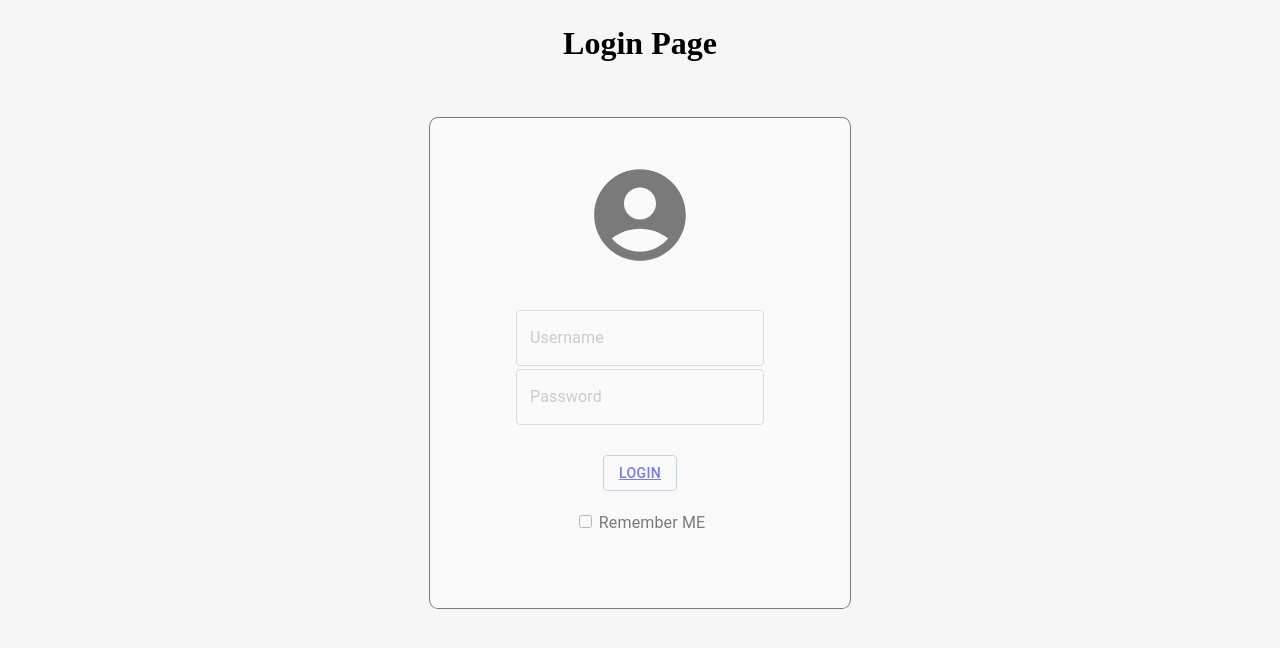
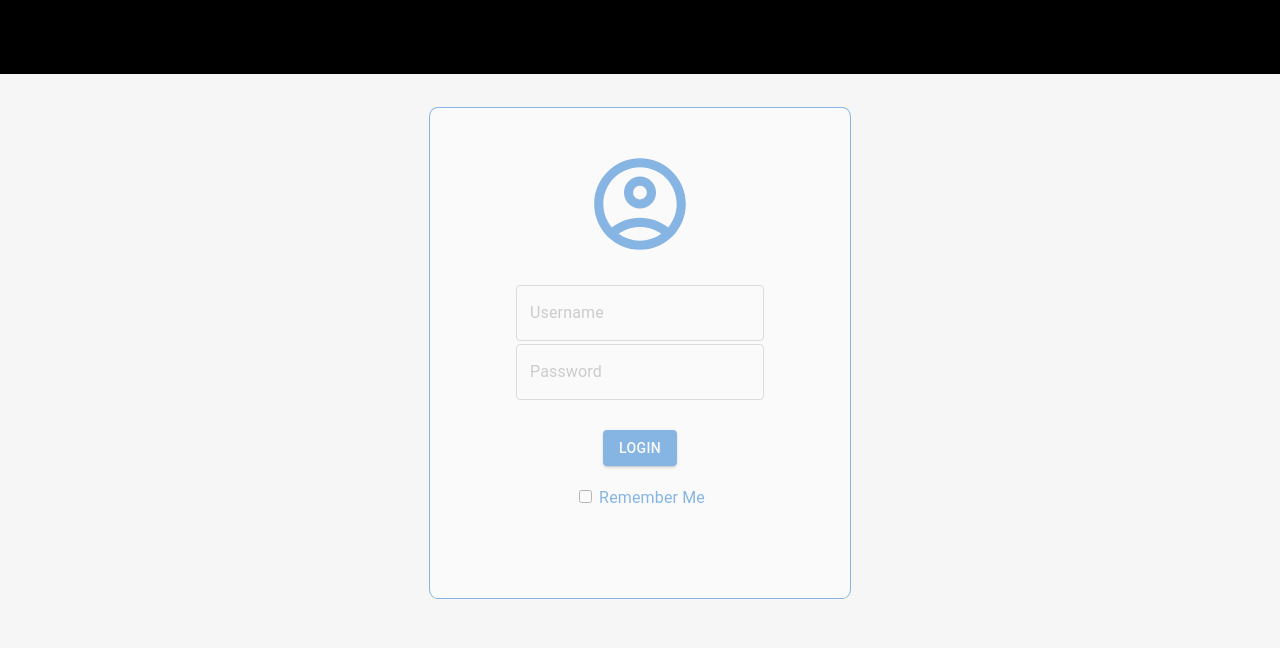
Before and after one commit to Bhavna0421/ecommerce_app, a Next.js app: page / in a window 1280 px wide. Shown: the top 648 px of the page. Built offline with nearby package versions, Linux system fonts and the light colour scheme.

Commit message:
fix: login page

```diff
--- a/src/components/header/Header.tsx
+++ b/src/components/header/Header.tsx
@@ -9,9 +9,9 @@ import { usewishlistStore } from "@/stores/usewishlistcart";
 import FavoriteBorderIcon from "@mui/icons-material/FavoriteBorder";
 
 interface Props {
-  onCartIconClick: () => void;
-  oncartClick: () => void;
-  onCloseIcon: () => void;
+  onCartIconClick?: () => void;
+  oncartClick?: () => void;
+  onCloseIcon?: () => void;
 }
 
 export default function Header({ onCartIconClick, oncartClick }: Props) {
--- a/src/pages/_document.tsx
+++ b/src/pages/_document.tsx
@@ -2,7 +2,7 @@ import { Html, Head, Main, NextScript } from 'next/document'
 
 export default function Document() {
   return (
-    <Html lang="en" style={{backgroundColor:"#F6F6F6"}}>
+    <Html lang="en" style={{backgroundColor:"#F6F6F6",marginTop:"-10px"}}>
       <Head />
       <body>
         <Main />
--- a/src/pages/index.tsx
+++ b/src/pages/index.tsx
@@ -1,11 +1,21 @@
+import Header from "@/components/header/Header";
 import Login from "../pages/login";
 
 export default function Home() {
   return (
     <>
-      {/* <Link href="/login"> */}
-      <Login />
-      {/* </Link> */}
+      <header
+        style={{
+          height: "75px",
+          backgroundColor: "black",
+          position: "sticky",
+          top: -1,
+          zIndex: 100,
+          marginLeft: "-8px",
+          marginRight: "-8px",
+        }}
+      />
+      <Login/>
     </>
   );
 }
--- a/src/pages/login.js
+++ /dev/null
@@ -1,119 +0,0 @@
-import React from "react";
-import styles from "../pages/login.module.css";
-import AccountCircleRoundedIcon from "@mui/icons-material/AccountCircleRounded";
-import { Button, TextField, Typography } from "@mui/material";
-import Link from "next/link";
-const Login = () => {
-  return (
-    <>
-      <div style={{ textAlign: "center", marginTop: "25px" }}>
-        <h1>Login Page</h1>
-      </div>
-      <div className={styles.container}>
-        <div className={styles.formbox}>
-          <div className={styles.headerform}>
-            <h4 style={{ textAlign: "center" }}>
-              <AccountCircleRoundedIcon style={{ fontSize: "110px" }} />
-            </h4>
-          </div>
-          <form style={{ textAlign: "center" }}>
-            <div style={{ marginBottom: "3px" }}>
-              <TextField
-                type="text"
-                style={{ borderRadius: "1px solid black" }}
-                placeholder="Username"
-              />
-            </div>
-            <div className="input-group mb-3">
-              <TextField
-                type="text"
-                style={{ borderRadius: "1px solid black" }}
-                placeholder="Password"
-              />
-            </div>
-            <Button
-              type="button"
-              style={{ marginTop: "30px" }}
-              variant="outlined"
-            >
-              <Link href="/main">LOGIN</Link>
-
-            </Button>
-
-            <div style={{ marginTop: "20px" }}>
-              <Typography>
-                <input type="checkbox" /> Remember ME
-              </Typography>
-            </div>
-          </form>
-
-        </div>
-      </div>
-      {/* <div className="container">
-        <div className="form-box">
-          <div className="header-form">
-            <h4 className="text-primary text-center">
-              <i
-                className="fa fa-user-circle"
-                style={{ fontSize: "110px" }}
-              ></i>
-            </h4>
-            <div className="image"></div>
-          </div>
-          <div className="body-form">
-            <form>
-              <div className="input-group mb-3">
-                <div className="input-group-prepend">
-                  <span className="input-group-text">
-                    <i class="fa fa-user"></i>
-                  </span>
-                </div>
-                <input
-                  type="text"
-                  className="form-control"
-                  placeholder="Username"
-                />
-              </div>
-              <div className="input-group mb-3">
-                <div className="input-group-prepend">
-                  <span className="input-group-text">
-                    <i class="fa fa-lock"></i>
-                  </span>
-                </div>
-                <input
-                  type="text"
-                  className="form-control"
-                  placeholder="Password"
-                />
-              </div>
-              <button type="button" className="btn btn-secondary btn-block">
-                LOGIN
-              </button>
-              <div className="message">
-                <div>
-                  <input type="checkbox" /> Remember ME
-                </div>
-                <div>
-                  <a href="#">Forgot your password</a>
-                </div>
-              </div>
-            </form>
-            <div className="social">
-              <a href="#">
-                <i className="fab fa-facebook"></i>
-              </a>
-              <a href="#">
-                <i className="fab fa-twitter-square"></i>
-              </a>
-              <a href="#">
-                <i className="fab fa-google"></i>
-              </a>
-            </div>
-          </div>
-        </div>
-      </div> */}
-    </>
-  );
-};
-
-export default Login;
--- a/src/pages/login.module.css
+++ b/src/pages/login.module.css
@@ -9,7 +9,7 @@
   width: 380px;
   height: 450px;
   background-color: white;
-  border: 1px solid black;
+  border: 1px solid #1976d2;
   padding: 20px;
   display: flex;
   flex-direction: column;
--- /dev/null
+++ b/src/pages/login.tsx
@@ -0,0 +1,61 @@
+import AccountCircleRoundedIcon from "@mui/icons-material/AccountCircleRounded";
+import { Button, TextField, Typography } from "@mui/material";
+import Link from "next/link";
+import styles from "../pages/login.module.css";
+import AccountCircleOutlinedIcon from "@mui/icons-material/AccountCircleOutlined";
+const Login = () => {
+  return (
+    <>
+      {/* <div style={{ textAlign: "center", marginTop: "25px" }}>
+        <h1>Login Page</h1>
+      </div> */}
+      <div className={styles.container}>
+        <div className={styles.formbox}>
+          <h4 style={{ textAlign: "center" }}>
+            <AccountCircleOutlinedIcon
+              style={{ fontSize: "110px", color: "#1976d2" }}
+            />
+          </h4>
+
+          <form style={{ textAlign: "center" }}>
+            <div style={{ marginBottom: "3px" }}>
+              <TextField
+                type="text"
+                style={{ borderRadius: "1px solid #1976d2" }}
+                placeholder="Username"
+              />
+            </div>
+            <div className="input-group mb-3">
+              <TextField
+                type="password"
+                style={{ borderRadius: "1px solid #1976d2" }}
+                placeholder="Password"
+              />
+            </div>
+            <Button
+              type="submit"
+              style={{ marginTop: "30px" }}
+              variant="contained"
+              color="primary"
+            >
+              <Link
+                href="/main"
+                style={{ textDecoration: "none", color: "white" }}
+              >
+                LOGIN
+              </Link>
+            </Button>
+
+            <div style={{ marginTop: "20px" }}>
+              <Typography style={{ color: "#1976d2" }}>
+                <input type="checkbox" /> Remember Me
+              </Typography>
+            </div>
+          </form>
+        </div>
+      </div>
+    </>
+  );
+};
+
+export default Login;
```
